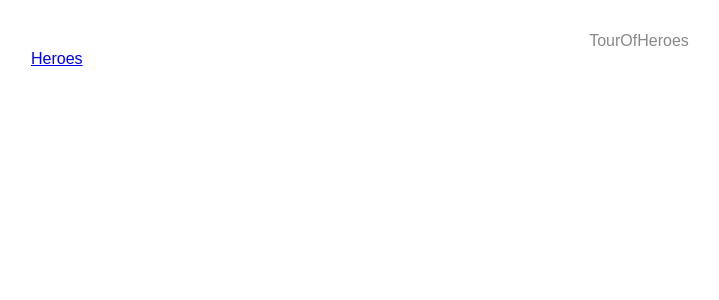
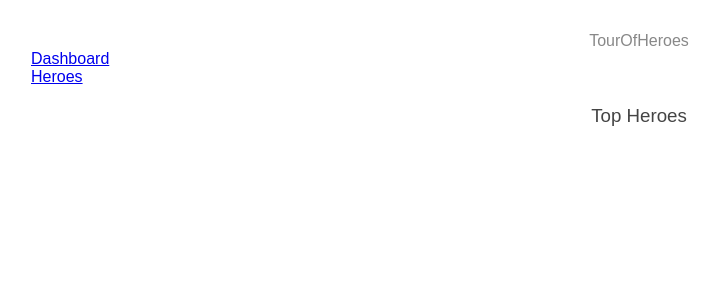
Before and after one commit to vishnusr90/Angular-TourOfHeroes, an Angular app: page /dashboard in a window 1280 px wide. Before the commit this address led to /. Shown: the top 300 px of the page, without its empty margins (1-720 px from the left). Built offline with nearby package versions, Linux system fonts and the light colour scheme.

Commit message:
Add routing and Dashboard component

```diff
--- a/src/app/app-routing.module.ts
+++ b/src/app/app-routing.module.ts
@@ -2,9 +2,12 @@
 import { RouterModule, Routes } from '@angular/router';
 import { HeroesComponent } from './heroes/heroes.component';
 import { AppComponent } from './app.component';
+import { DashboardComponent } from './dashboard/dashboard.component';
 
 const routes: Routes = [
-  { path: 'heroes', component: HeroesComponent}
+  { path: '', redirectTo: '/dashboard', pathMatch: 'full'},
+  { path: 'heroes', component: HeroesComponent},
+  { path: 'dashboard', component: DashboardComponent},
 ]
 
 
--- a/src/app/app.component.html
+++ b/src/app/app.component.html
@@ -3,6 +3,9 @@
 </div>
 
 <nav>
+  <a routerLink="/dashboard">Dashboard</a>
+</nav>
+<nav>
   <a routerLink="/heroes">Heroes</a>
 </nav>
 <router-outlet></router-outlet>
--- a/src/app/app.module.ts
+++ b/src/app/app.module.ts
@@ -6,6 +6,7 @@
 import { HeroDetailComponent } from './hero-detail/hero-detail.component';
 import { MessagesComponent } from './messages/messages.component';
 import { AppRoutingModule } from './app-routing.module';
+import { DashboardComponent } from './dashboard/dashboard.component';
 
 @NgModule({
   declarations: [
@@ -13,6 +14,7 @@
     HeroesComponent,
     HeroDetailComponent,
     MessagesComponent,
+    DashboardComponent,
   ],
   imports: [
     BrowserModule,
--- /dev/null
+++ b/src/app/dashboard/dashboard.component.css
@@ -0,0 +1,63 @@
+/* DashboardComponent's private CSS styles */
+[class*='col-'] {
+    float: left;
+    padding-right: 20px;
+    padding-bottom: 20px;
+  }
+  [class*='col-']:last-of-type {
+    padding-right: 0;
+  }
+  a {
+    text-decoration: none;
+  }
+  *, *:after, *:before {
+    -webkit-box-sizing: border-box;
+    -moz-box-sizing: border-box;
+    box-sizing: border-box;
+  }
+  h3 {
+    text-align: center;
+    margin-bottom: 0;
+  }
+  h4 {
+    position: relative;
+  }
+  .grid {
+    margin: 0;
+  }
+  .col-1-4 {
+    width: 25%;
+  }
+  .module {
+    padding: 20px;
+    text-align: center;
+    color: #eee;
+    max-height: 120px;
+    min-width: 120px;
+    background-color: #607d8b;
+    border-radius: 2px;
+  }
+  .module:hover {
+    background-color: #eee;
+    cursor: pointer;
+    color: #607d8b;
+  }
+  .grid-pad {
+    padding: 10px 0;
+  }
+  .grid-pad > [class*='col-']:last-of-type {
+    padding-right: 20px;
+  }
+  @media (max-width: 600px) {
+    .module {
+      font-size: 10px;
+      max-height: 75px; }
+  }
+  @media (max-width: 1024px) {
+    .grid {
+      margin: 0;
+    }
+    .module {
+      min-width: 60px;
+    }
+  }
--- /dev/null
+++ b/src/app/dashboard/dashboard.component.html
@@ -0,0 +1,8 @@
+<h3>Top Heroes</h3>
+<div class="grid grid-pad">
+  <a *ngFor="let hero of heroes" class="col-1-4">
+    <div class="module hero">
+      <h4>{{hero.name}}</h4>
+    </div>
+  </a>
+</div>
--- /dev/null
+++ b/src/app/dashboard/dashboard.component.ts
@@ -0,0 +1,15 @@
+import { Component, OnInit } from '@angular/core';
+
+@Component({
+  selector: 'app-dashboard',
+  templateUrl: './dashboard.component.html',
+  styleUrls: ['./dashboard.component.css']
+})
+export class DashboardComponent implements OnInit {
+
+  constructor() { }
+
+  ngOnInit() {
+  }
+
+}
```
Also changed, not shown: 1 other file (tests, documents, lock files or other folders).
